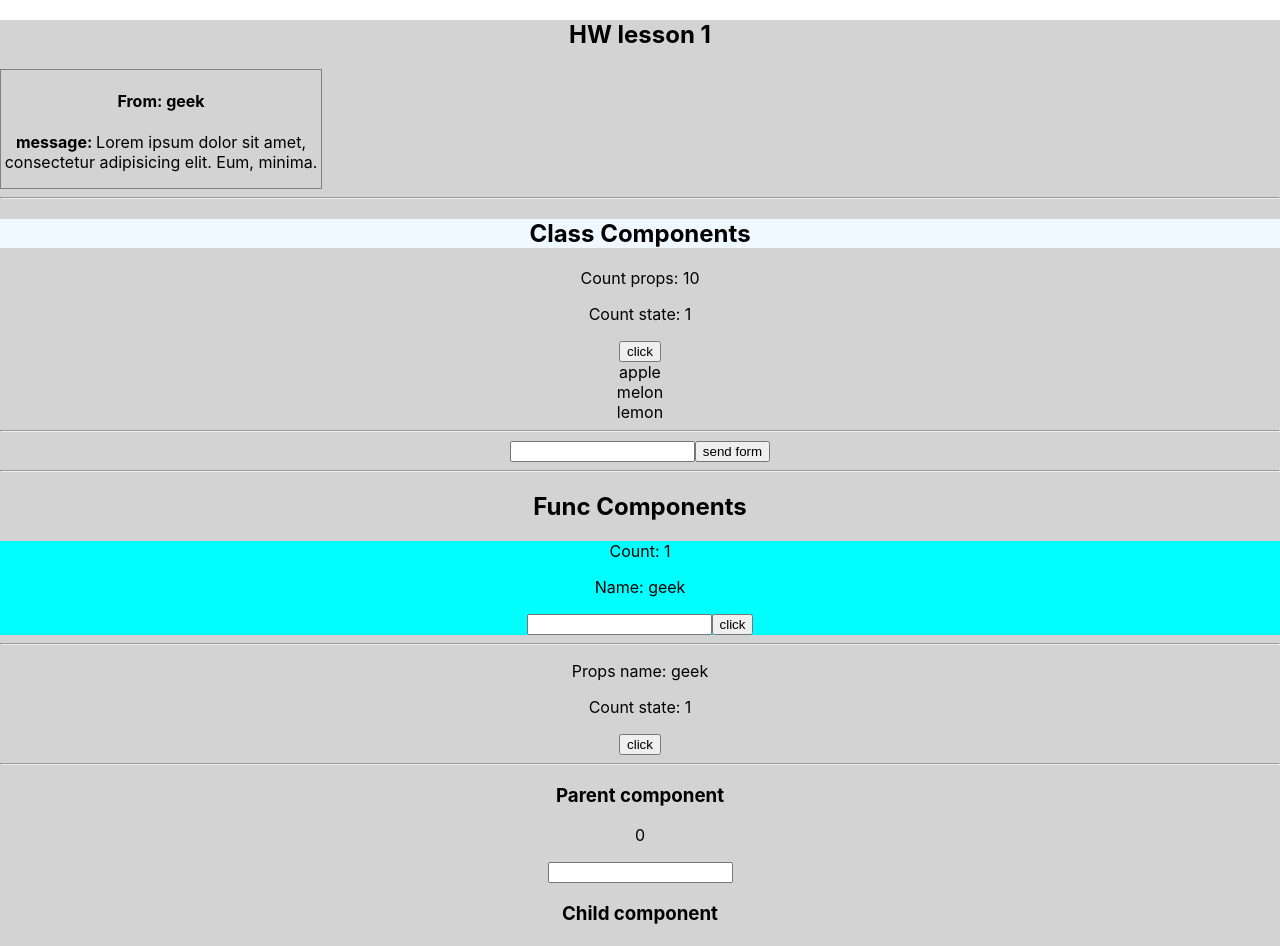
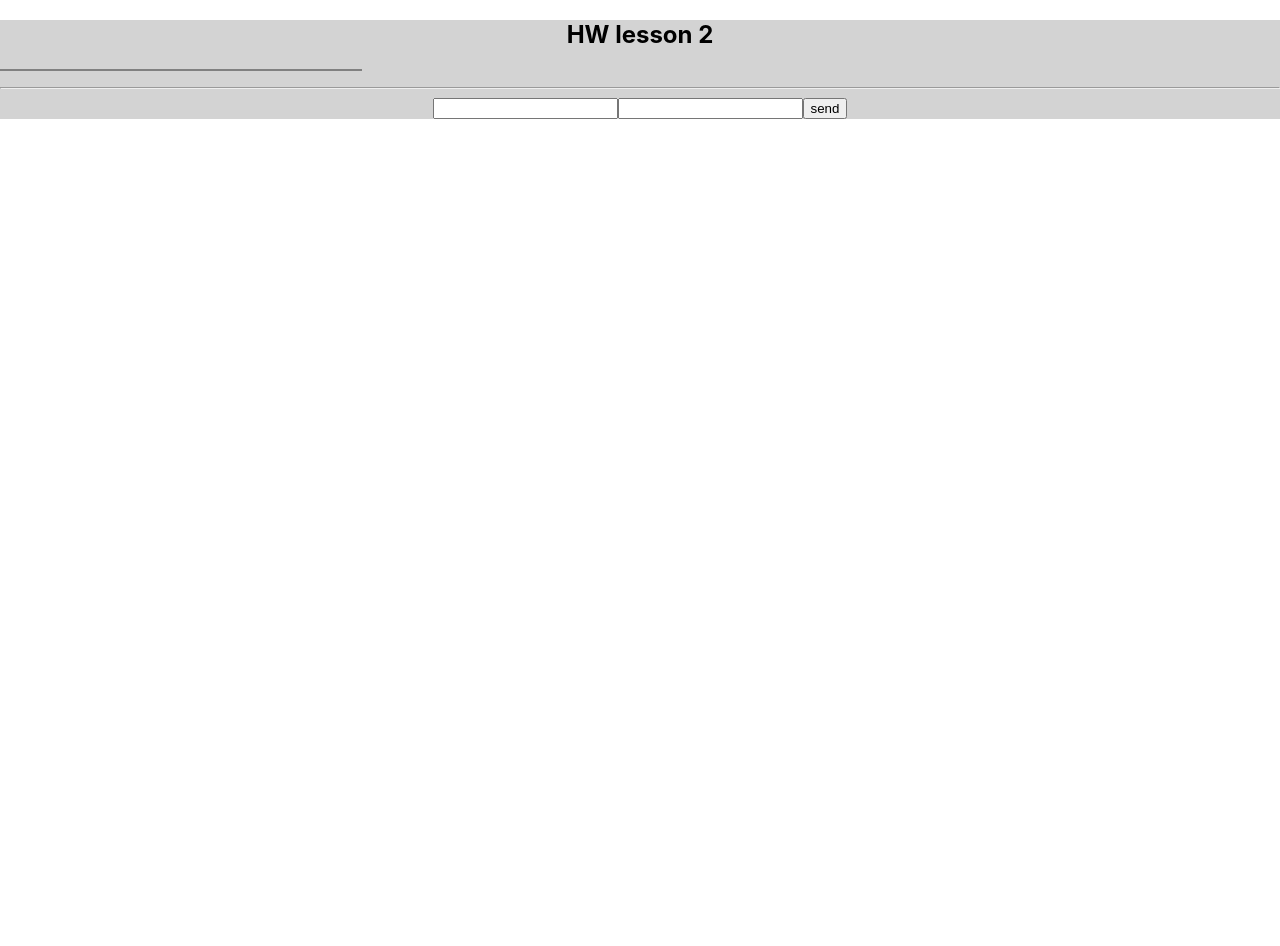
Before and after one commit to mikgir/react_lessons, a React (Create React App) app: page / in a window 1280 px wide. Shown: the top 946 px of the page. After the commit the page ends 800 px from the top, so only its background shows below. Built offline with nearby package versions, Linux system fonts and the light colour scheme.

Commit message:
hw lesson 2

```diff
--- a/package.json
+++ b/package.json
@@ -6,6 +6,7 @@
     "@testing-library/jest-dom": "^5.16.5",
     "@testing-library/react": "^13.4.0",
     "@testing-library/user-event": "^13.5.0",
+    "@types/react": "^18.0.21",
     "react": "^18.2.0",
     "react-dom": "^18.2.0",
     "react-scripts": "5.0.1",
--- a/src/App.jsx
+++ b/src/App.jsx
@@ -1,41 +1,64 @@
 import './App.css';
 import './index.css';
-import {Form as ClassForm} from "./class_components/Form"
-import {Count as ClassCount} from "./class_components/Count";
-import {Form} from "./components/Form/Form";
-import {Count} from "./components/Count";
-import {Child} from "./components/Child";
-import {useState} from "react";
-import {Message} from "./components/Message/Message";
+import {useRef, useState} from "react";
+import {MessageList} from "./components/Message/MessageList";
+// import {Form as ClassForm} from "./class_components/Form"
+// import {Count as ClassCount} from "./class_components/Count";
+// import {Form} from "./components/Form/Form";
+// import {Count} from "./components/Count";
+// import {Child} from "./components/Child";
 
 
 export const App = () => {
-    const [name, setName]= useState('geek')
-    const [count, setCount]= useState(0)
-    const [text, setText]=useState('Lorem ipsum dolor sit amet, consectetur adipisicing elit. Eum, minima.')
+    const [message, setMessage] = useState(
+        {id: 0, name: '', text: ''}
+    )
+    const [messageList, setMessageList] = useState([])
+    const sender = useRef()
+    const senderText = useRef()
 
-    const handleChangeName = (event) => {
-      setName(event.target.value)
+    const handleMessage = () => {
+        setMessage({id: Date.now(), name: sender.current.value, text: senderText.current.value})
+        console.log(message)
+    }
+    const handleMessageList = () => {
+        setMessageList(messageList.push(message))
+        sender.current.value = ''
+        senderText.current.value = ''
+        console.log(messageList)
+    }
+
+    const handleSubmit = (event) => {
+        event.preventDefault()
     }
     return (
         <div className="App">
-            <h2>HW lesson 1</h2>
-            <Message name={name} text={text}/>
+            <h2>HW lesson 2</h2>
+            <MessageList messageList={messageList}/>
             <hr/>
-            <h2 style={{backgroundColor:'aliceblue'}}>Class Components</h2>
-            <ClassCount count={10}/>
-            <ClassForm/>
-            <hr/>
-            <h2>Func Components</h2>
-            <Form/>
-            <hr/>
-            <Count name={'geek'}/>
-            <hr/>
-            <h3>Parent component</h3>
-            <p>{count}</p>
-            <input onChange={handleChangeName}/>
-            <h3>Child component</h3>
-            <Child name={name} handleChangeCount={setCount}/>
+            <form onSubmit={handleSubmit}>
+                <input type={"text"} ref={sender} onChange={handleMessage}/>
+                <input type={"text"} ref={senderText} onChange={handleMessage}/>
+                <button onClick={handleMessageList}>send</button>
+
+            </form>
+
+
+            {/*<hr/>*/}
+            {/*<h2 style={{backgroundColor:'aliceblue'}}>Class Components</h2>*/}
+            {/*<ClassCount count={10}/>*/}
+            {/*<ClassForm/>*/}
+            {/*<hr/>*/}
+            {/*<h2>Func Components</h2>*/}
+            {/*<Form/>*/}
+            {/*<hr/>*/}
+            {/*<Count name={'geek'}/>*/}
+            {/*<hr/>*/}
+            {/*<h3>Parent component</h3>*/}
+            {/*<p>{count}</p>*/}
+            {/*<input onChange={handleChangeName}/>*/}
+            {/*<h3>Child component</h3>*/}
+            {/*<Child name={name} handleChangeCount={setCount}/>*/}
         </div>
     );
 }
--- a/src/components/Message/Message.jsx
+++ /dev/null
@@ -1,9 +0,0 @@
-import style from './Message.module.css';
-
-export const Message = ({name, text}) => {
-    return <div className={style.message}>
-        <h4>From: {name}</h4>
-        <p><span style={{fontWeight: "bold"}}>message: </span> {text}</p>
-    </div>
-
-}
--- /dev/null
+++ b/src/components/Message/MessageForm.module.css
@@ -0,0 +1,22 @@
+form {
+    width: 60rem;
+    height: 10rem;
+    display: flex;
+    flex-direction: column;
+    justify-content: space-between;
+    align-items: center;
+}
+input{
+    width: 50rem;
+    height: 2rem;
+    margin: 5px;
+}
+.inputText {
+    height: 5rem;
+}
+button{
+    width: 50rem;
+    height: 3rem;
+    border-radius: 10px;
+
+}
--- /dev/null
+++ b/src/components/Message/MessageList.jsx
@@ -0,0 +1,17 @@
+import style from './Message.module.css';
+
+
+export const MessageList = ({messageList}) => {
+
+    return <ul className={style.message}>
+        {messageList.map((message, index)=>{
+            return <li key={message.id}>
+                <h4>{message.name}</h4>
+                <p>{message.text}</p>
+            </li>
+        })
+        }
+
+    </ul>
+
+}
```
Also changed, not shown: src/components/Message/MessageForm.jsx (added, +35 -0 lines), 1 other file (tests, documents, lock files or other folders).
